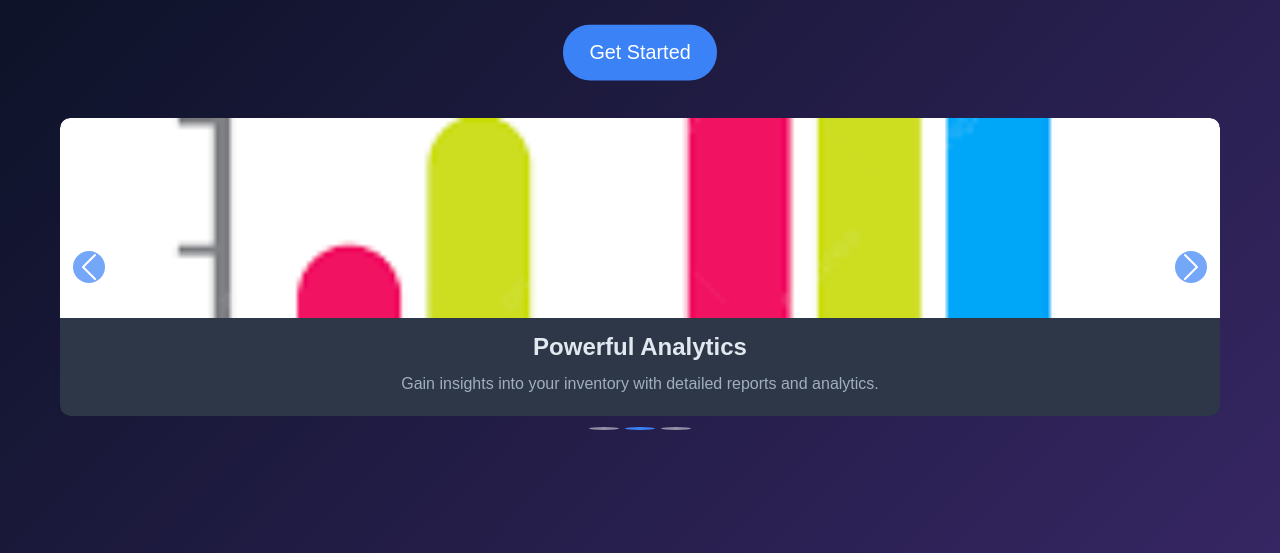
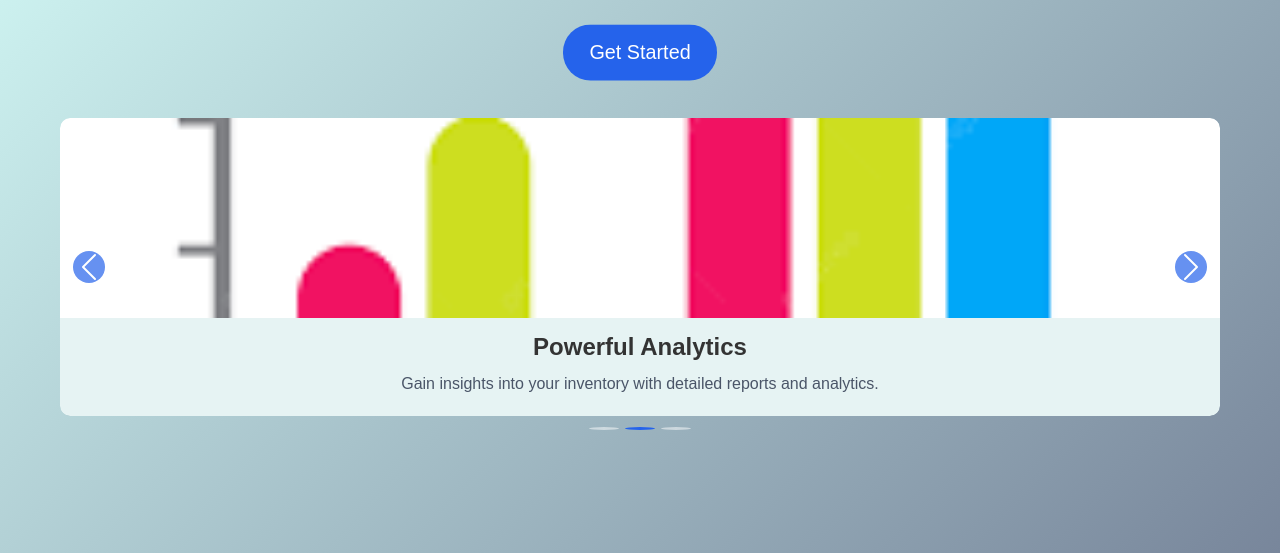
Before and after one commit to Procrasticodee/Welcome-page-ims, a plain HTML site: page index.html in a window 1280 px wide. Shown: the part 247-800 px from the top of the page. Drawn offline with nearby package versions, Linux system fonts and the light colour scheme.

Commit message:
commit changes

```diff
--- a/index.html
+++ b/index.html
@@ -8,7 +8,7 @@
     <link href="https://cdn.jsdelivr.net/npm/bootstrap@5.3.3/dist/css/bootstrap.min.css" rel="stylesheet" integrity="sha384-QWTKZyjpPEjISv5WaRU9OFeRpok6YctnYmDr5pNlyT2bRjXh0JMhjY6hW+ALEwIH" crossorigin="anonymous">
     <link rel="stylesheet" href="style.css">
 </head>
-<body class="dark-mode">
+<body>
     <div class="container">
         <h1>Welcome to IMS</h1>
         <p>Your ultimate Inventory Management Solution</p>
--- a/style.css
+++ b/style.css
@@ -9,7 +9,7 @@
     --bg-end: #78869b;
     --text-color: #333;
     --subtext-color: #4a5568;
-    --box-bg: #e6f3f3; /* Changed to soft cyan for better blending in light mode */
+    --box-bg: #e6f3f3;
     --box-shadow: 0 4px 6px rgba(0, 0, 0, 0.08); /* Softer shadow */
     --box-shadow-hover: 0 8px 16px rgba(0, 0, 0, 0.15); /* Softer hover shadow */
     --button-bg: #2563eb;
@@ -90,7 +90,7 @@ p {
 }
 
 .carousel-item {
-    transition: transform 0.6s ease-in-out; /* Matches Bootstrap's default slide transition */
+    transition: transform 0.6s ease-in-out;
 }
 
 .carousel-box {
```
